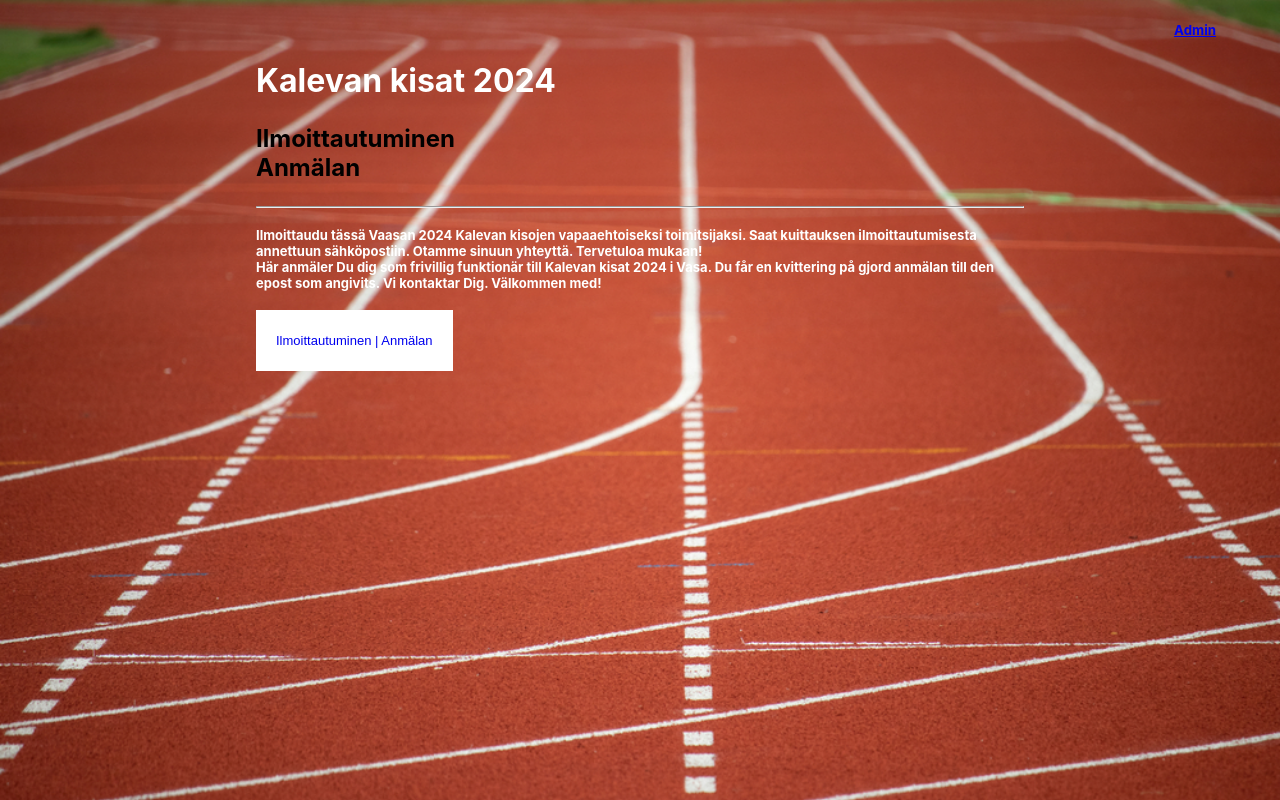
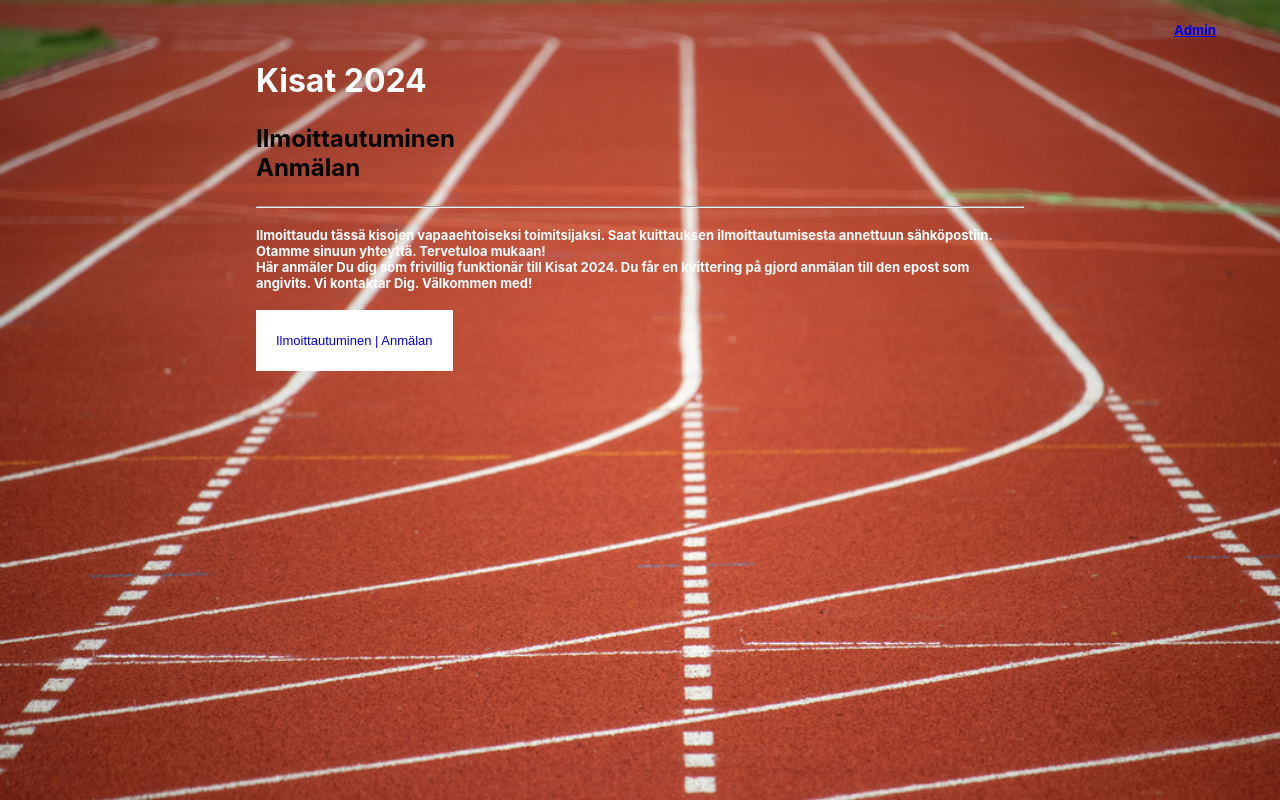
Before and after one commit to AnteroPaivarinta/thesis, a React (Vite) app: page / in a window 1280 px wide. Built offline with nearby package versions, Linux system fonts and the light colour scheme.

Commit message:
fix test

```diff
--- a/src/views/Main.tsx
+++ b/src/views/Main.tsx
@@ -20,13 +20,13 @@ const Main = () => {
         <div style={{ display: 'flex', alignItems: 'center', width: '100%', height: '90%'}}>
           <div style={{display: 'flex', flexDirection: 'row', alignItems:'center', height: '100%', width: '100%', justifyContent: 'center' }}>
             <div style={{ height:'100%', width: '60%'}}>
-              <h1 style={{color:'white'}}>Kalevan kisat 2024</h1>
+              <h1 style={{color:'white'}}>Kisat 2024</h1>
               <h2><p><span>Ilmoittautuminen</span><span>Anmälan</span></p> </h2>
               <hr></hr>
               <h3 style={{color:'white'}}>
                 <p>
-                  <span style={{fontSize: 13}}> Ilmoittaudu tässä Vaasan 2024 Kalevan kisojen vapaaehtoiseksi toimitsijaksi. Saat kuittauksen ilmoittautumisesta annettuun sähköpostiin. Otamme sinuun yhteyttä. Tervetuloa mukaan! </span>
-                  <span style={{fontSize: 13}}> Här anmäler Du dig som frivillig funktionär till Kalevan kisat 2024 i Vasa. Du får en kvittering på gjord anmälan till den epost som angivits. Vi kontaktar Dig. Välkommen med!</span>
+                  <span style={{fontSize: 13}}> Ilmoittaudu tässä  kisojen vapaaehtoiseksi toimitsijaksi. Saat kuittauksen ilmoittautumisesta annettuun sähköpostiin. Otamme sinuun yhteyttä. Tervetuloa mukaan! </span>
+                  <span style={{fontSize: 13}}> Här anmäler Du dig som frivillig funktionär till Kisat 2024. Du får en kvittering på gjord anmälan till den epost som angivits. Vi kontaktar Dig. Välkommen med!</span>
                 </p>
               </h3>
               <button className="dynamic-button">
```
